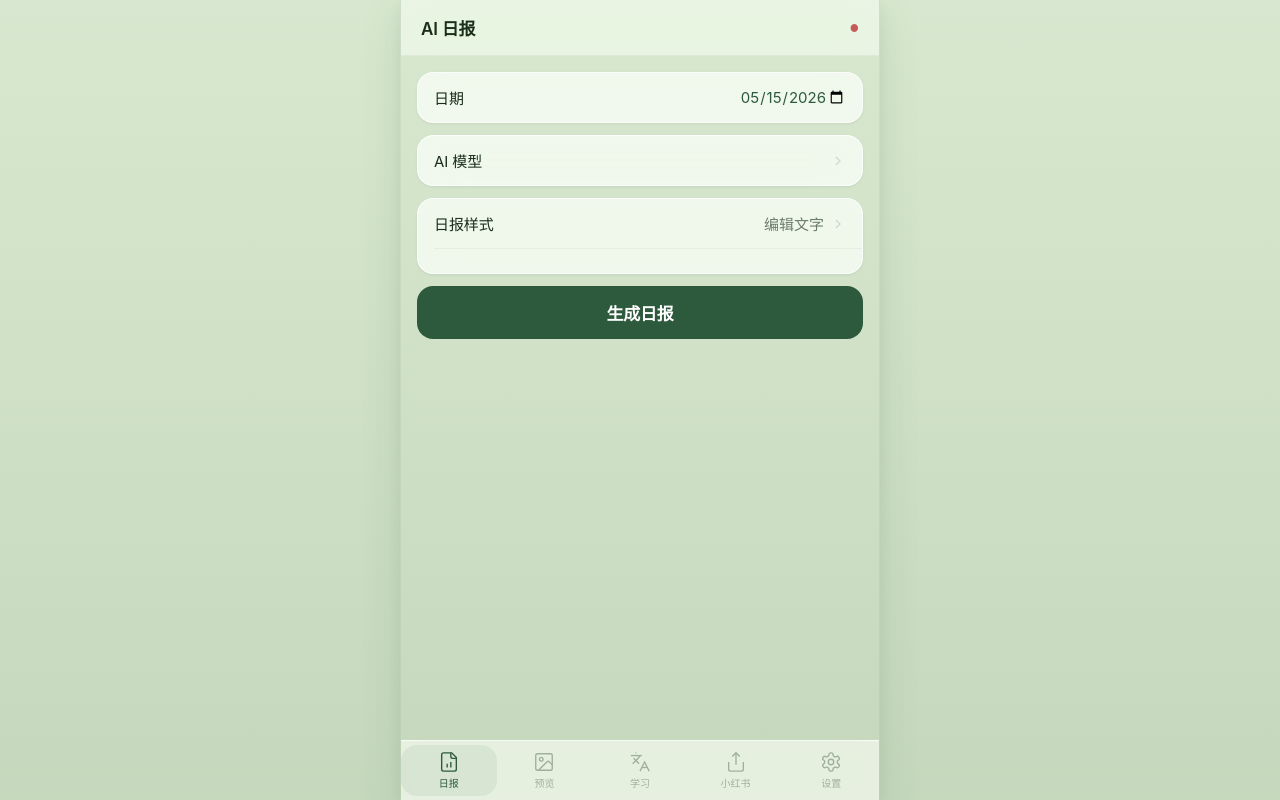
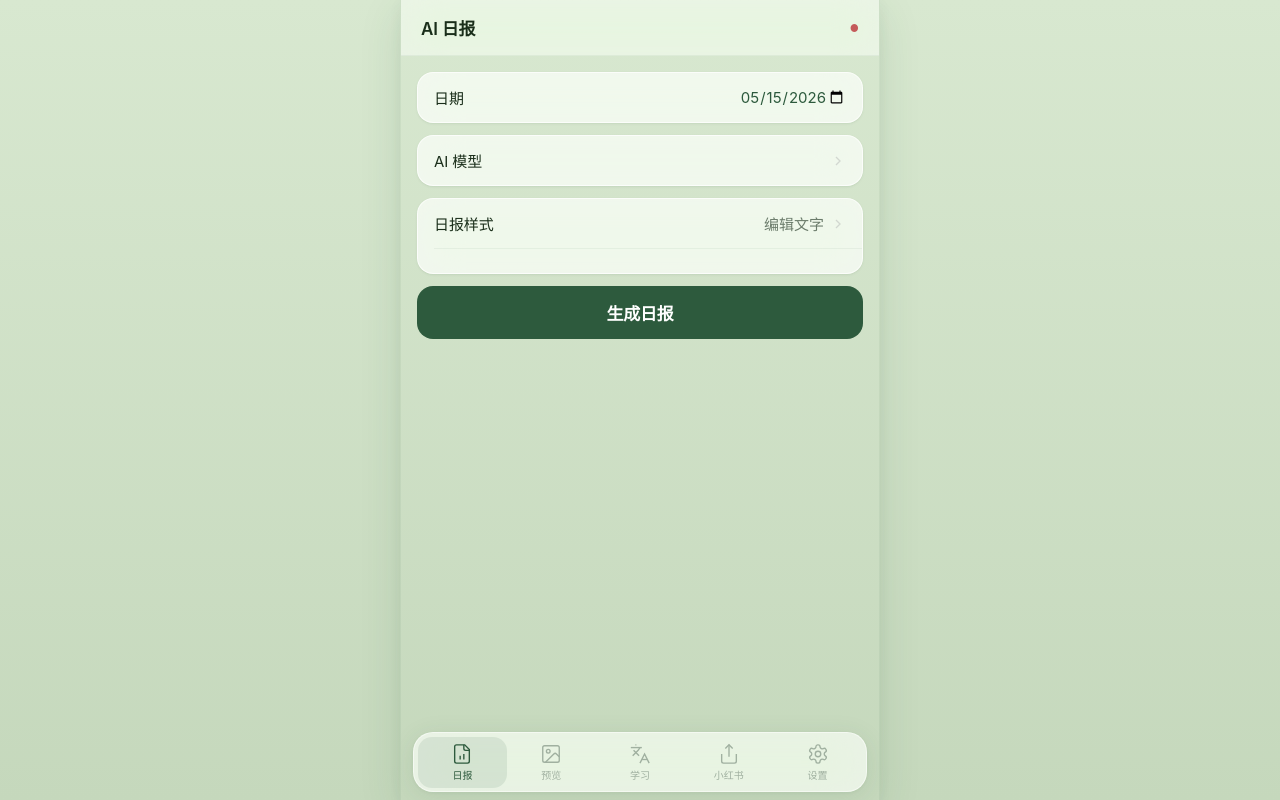
Before and after one commit to zhangziyana007-sudo/AINewsBot, a website: page web/index.html in a window 1280 px wide. Drawn offline with Linux system fonts and the light colour scheme; no server answers.

Commit message:
ui: 底部导航栏改为悬浮圆角磨砂玻璃效果

```diff
--- a/web/style.css
+++ b/web/style.css
@@ -124,7 +124,7 @@ html, body {
   flex: 1;
   overflow-y: auto;
   -webkit-overflow-scrolling: touch;
-  padding: 16px 16px calc(16px + var(--safe-bottom));
+  padding: 16px 16px calc(24px + var(--safe-bottom));
 }
 
 /* ====== Cards (macOS grouped) ====== */
@@ -592,11 +592,14 @@ html, body {
   align-items: center;
   justify-content: space-around;
   height: var(--tabbar-h);
-  padding-bottom: var(--safe-bottom);
-  background: rgba(240, 245, 236, 0.8);
-  backdrop-filter: blur(20px) saturate(180%);
-  -webkit-backdrop-filter: blur(20px) saturate(180%);
-  border-top: 0.5px solid var(--glass-border);
+  margin: 0 12px calc(8px + var(--safe-bottom)) 12px;
+  padding: 0 4px;
+  background: rgba(255, 255, 255, 0.65);
+  backdrop-filter: blur(24px) saturate(200%);
+  -webkit-backdrop-filter: blur(24px) saturate(200%);
+  border: 1px solid rgba(255, 255, 255, 0.5);
+  border-radius: 20px;
+  box-shadow: 0 4px 24px rgba(45, 90, 61, 0.1), 0 1px 4px rgba(45, 90, 61, 0.06);
   flex-shrink: 0;
   z-index: 10;
 }
@@ -622,7 +625,8 @@ html, body {
 
 .tab-item.active {
   color: var(--accent);
-  background: var(--accent-light);
+  background: rgba(45, 90, 61, 0.1);
+  border-radius: 14px;
 }
 
 .tab-item svg {
```
